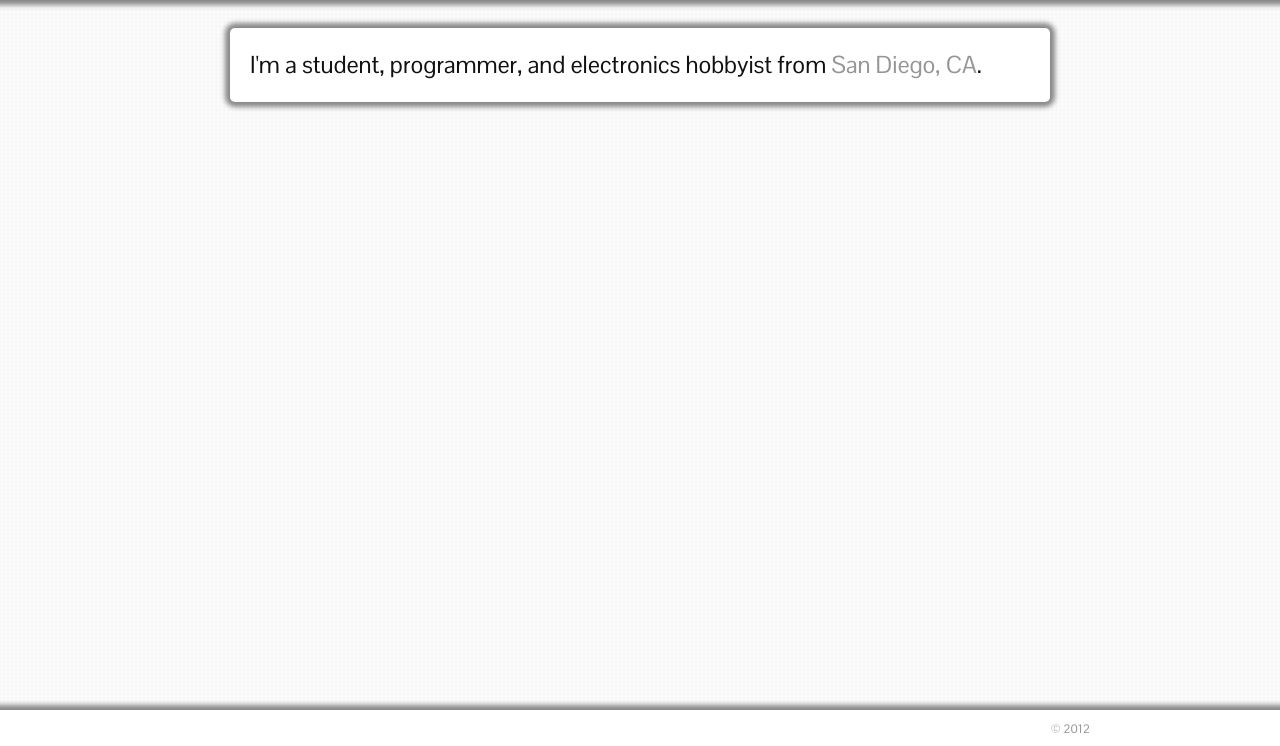
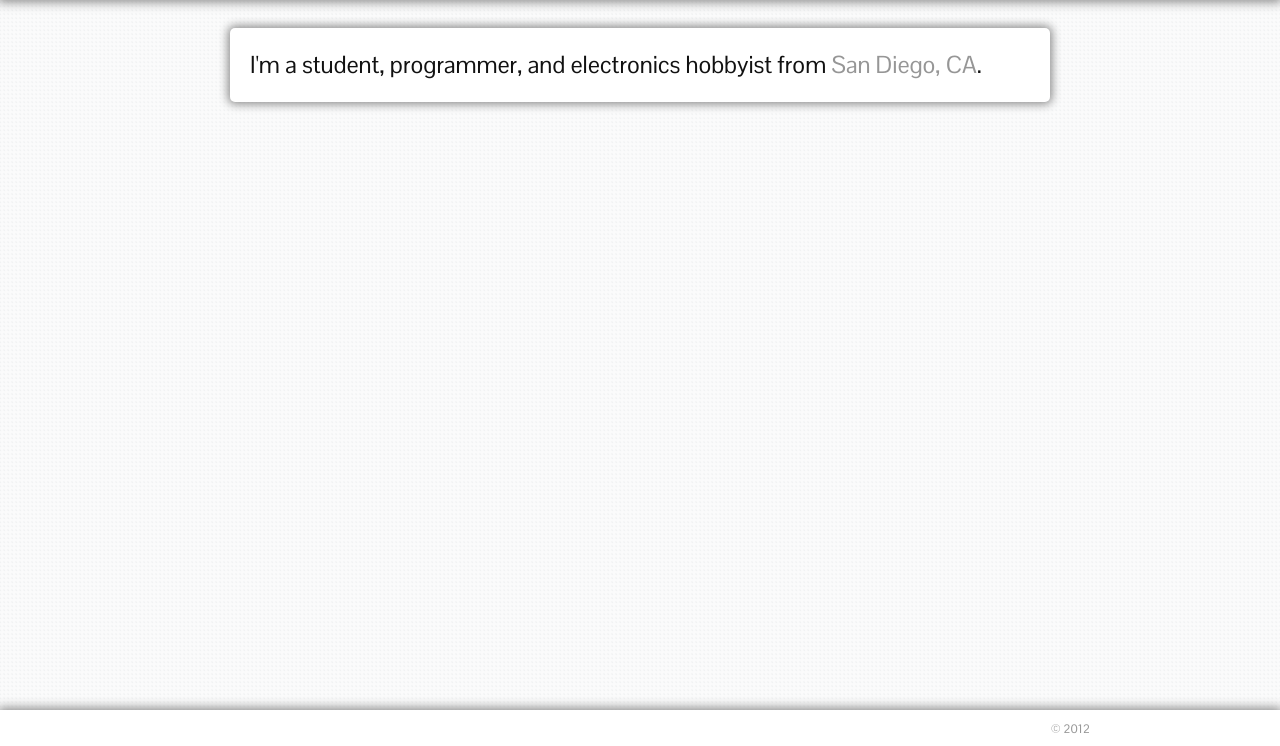
Before and after one commit to vineel-adusumilli/vineel.me, a Flask app: page / in a window 1280 px wide. Shown: the part 54-800 px from the top of the page. Run offline with Flask 2, Linux system fonts and the light colour scheme; some libraries are stand-ins or nearby versions.

Commit message:
shadow not as stronk

```diff
--- a/static/script.js
+++ b/static/script.js
@@ -3,11 +3,11 @@ $(document).ready(function() {
     function() {
       var img = $(this).find("img.thumbnail")[0];
       img.src = img.src.replace("-off", "-on");
-      $(img).css("box-shadow", "0 0 6px 6px rgb(136, 136, 136)");
+      $(img).css("box-shadow", "0px 0px 10px 4px rgb(136, 136, 136)");
     },
     function() {
       var img = $(this).find("img.thumbnail")[0];
       img.src = img.src.replace("-on", "-off");
-      $(img).css("box-shadow", "0 0 5px 5px rgb(136, 136, 136)");
+      $(img).css("box-shadow", "0px 0px 10px 2px rgb(136, 136, 136)");
   });
 });
--- a/static/style.css
+++ b/static/style.css
@@ -87,9 +87,9 @@ a:hover, a:active, a:focus:hover {
 }
 
 #header, #footer, .item, .thumbnail {
-  -moz-box-shadow: 0 0 5px 5px rgb(136, 136, 136);
-  -webkit-box-shadow: 0 0 5px 5px rgb(136, 136, 136);
-  box-shadow: 0 0 5px 5px rgb(136, 136, 136);
+  -moz-box-shadow: 0px 0px 10px 2px rgb(136, 136, 136);
+  -webkit-box-shadow: 0px 0px 10px 2px rgb(136, 136, 136);
+  box-shadow: 0px 0px 10px 2px rgb(136, 136, 136);
 }
 
 #header {
```
